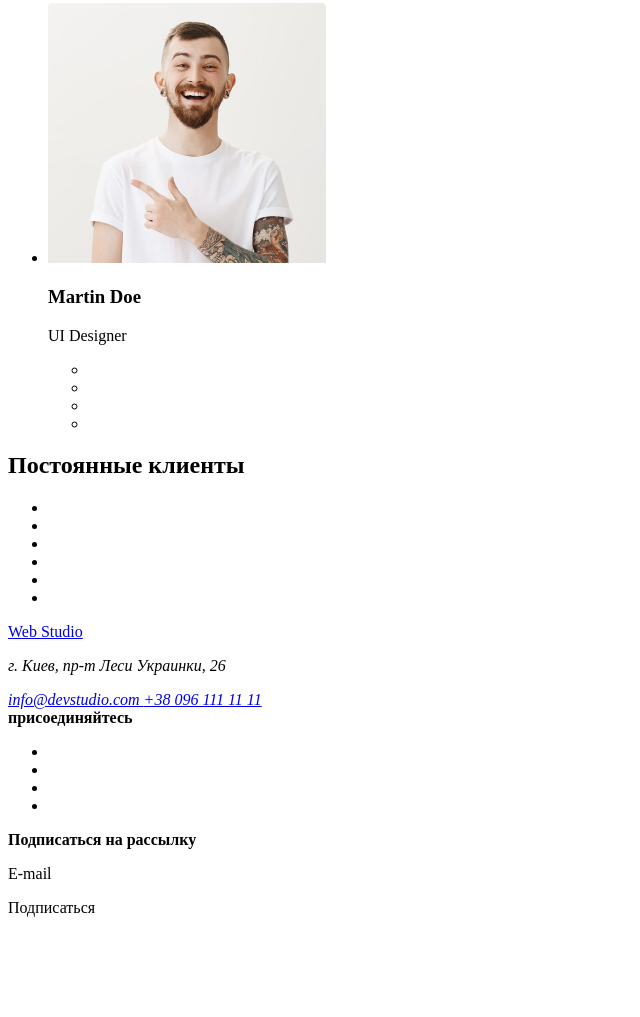
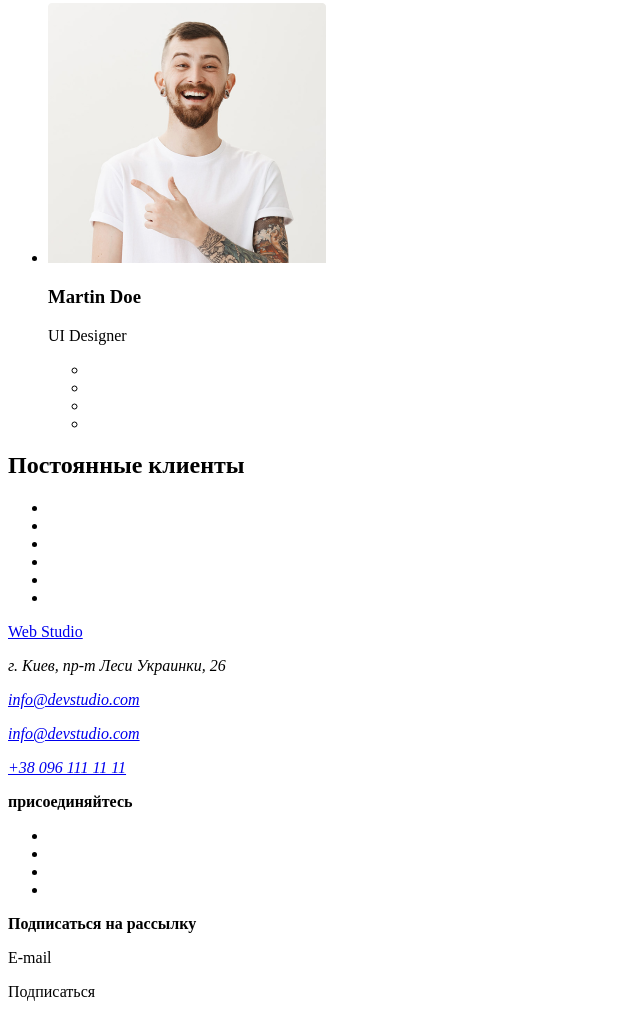
Before and after one commit to Vitalii-kovalenko/goit-markup-hw-01, a plain HTML site: page index.html in a window 1280 px wide. Shown: the part 2997-4014 px from the top of the page, without its empty margins (0-640 px from the left). Before the commit the page ends 3930 px from the top, so only its background shows below. Drawn offline with Linux system fonts and the light colour scheme.

Commit message:
добавляет тег <p>

```diff
--- a/index.html
+++ b/index.html
@@ -146,8 +146,8 @@
             <a href="./index.html">Web Studio</a>
        <address>
           <p>г. Киев, пр-т Леси Украинки, 26 </p>
-           <a href="mailto:info@devstudio.com">info@devstudio.com </a>
-           <a href="tel:+380961111111">+38 096 111 11 11</a>
+           <p><a href="mailto:info@devstudio.com">info@devstudio.com </a></p><a href="mailto:info@devstudio.com">info@devstudio.com </a>
+           <p><a href="tel:+380961111111">+38 096 111 11 11</a></p>
         </address>
         </div>
         <div>
```
